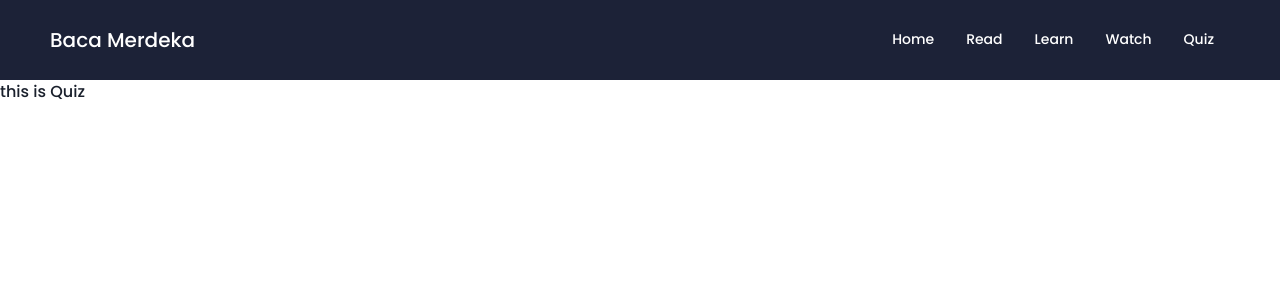
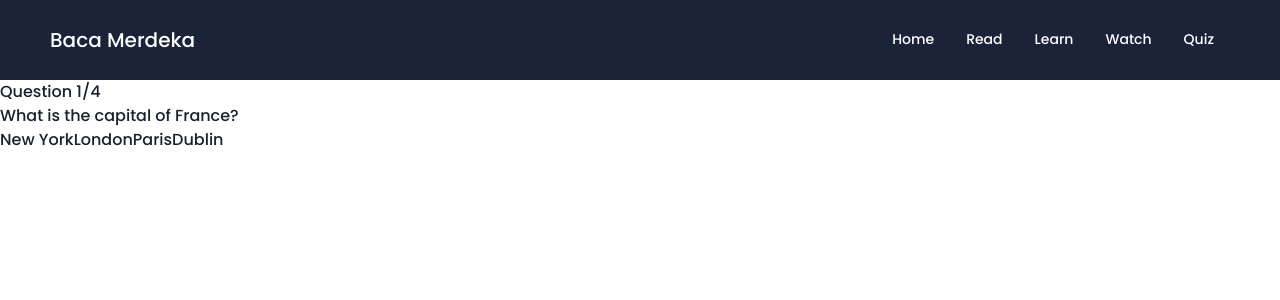
Before and after one commit to damaranshary/fe-ed4-capstone-project-gigih2.0, a React (Create React App) app: page /quiz in a window 1280 px wide. Shown: the top 300 px of the page. Built offline with nearby package versions, Linux system fonts and the light colour scheme; a web font is replaced by a local one.

Commit message:
add dummy quiz

```diff
--- a/src/pages/quiz/index.tsx
+++ b/src/pages/quiz/index.tsx
@@ -1,5 +1,84 @@
+import { useState } from "react";
+
 const Quiz = () => {
-  return <p>this is Quiz</p>;
+  const questions = [
+    {
+      questionText: 'What is the capital of France?',
+      answerOptions: [
+        { answerText: 'New York', isCorrect: false },
+        { answerText: 'London', isCorrect: false },
+        { answerText: 'Paris', isCorrect: true },
+        { answerText: 'Dublin', isCorrect: false },
+      ],
+    },
+    {
+      questionText: 'Who is CEO of Tesla?',
+      answerOptions: [
+        { answerText: 'Jeff Bezos', isCorrect: false },
+        { answerText: 'Elon Musk', isCorrect: true },
+        { answerText: 'Bill Gates', isCorrect: false },
+        { answerText: 'Tony Stark', isCorrect: false },
+      ],
+    },
+    {
+      questionText: 'The iPhone was created by which company?',
+      answerOptions: [
+        { answerText: 'Apple', isCorrect: true },
+        { answerText: 'Intel', isCorrect: false },
+        { answerText: 'Amazon', isCorrect: false },
+        { answerText: 'Microsoft', isCorrect: false },
+      ],
+    },
+    {
+      questionText: 'How many Harry Potter books are there?',
+      answerOptions: [
+        { answerText: '1', isCorrect: false },
+        { answerText: '4', isCorrect: false },
+        { answerText: '6', isCorrect: false },
+        { answerText: '7', isCorrect: true },
+      ],
+    },
+  ];
+
+  const [currentQuestion, setCurrentQuestion] = useState(0);
+  const [showScore, setShowScore] = useState(false);
+  const [score, setScore] = useState(0);
+
+  const handleAnswerOptionClick = (isCorrect: boolean) => {
+    if (isCorrect) {
+      setScore(score + 1);
+    }
+
+    const nextQuestion = currentQuestion + 1;
+    if (nextQuestion < questions.length) {
+      setCurrentQuestion(nextQuestion);
+    } else {
+      setShowScore(true);
+    }
+  };
+  return (
+    <div className='app'>
+      {showScore ? (
+        <div className='score-section'>
+          You scored {score} out of {questions.length}
+        </div>
+      ) : (
+        <>
+          <div className='question-section'>
+            <div className='question-count'>
+              <span>Question {currentQuestion + 1}</span>/{questions.length}
+            </div>
+            <div className='question-text'>{questions[currentQuestion].questionText}</div>
+          </div>
+          <div className='answer-section'>
+            {questions[currentQuestion].answerOptions.map((answerOption) => (
+              <button onClick={() => handleAnswerOptionClick(answerOption.isCorrect)}>{answerOption.answerText}</button>
+            ))}
+          </div>
+        </>
+      )}
+    </div>
+  );
 };
 
 export default Quiz;
```
